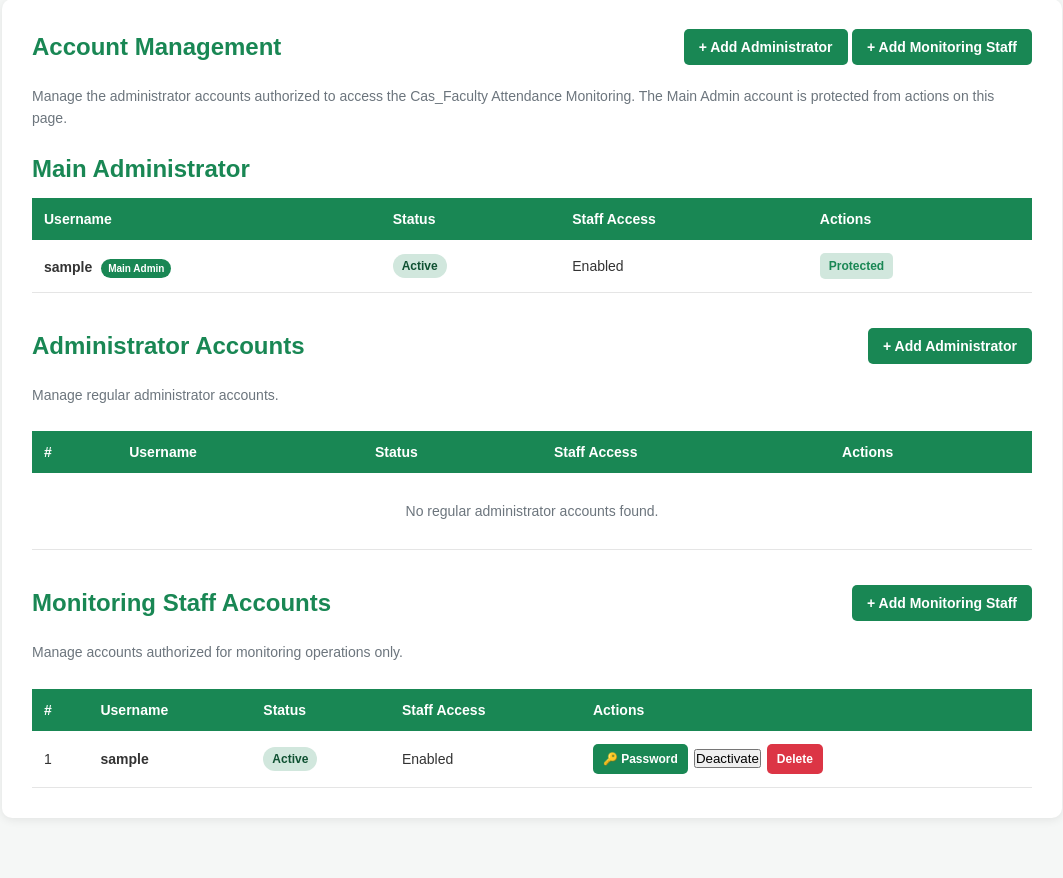
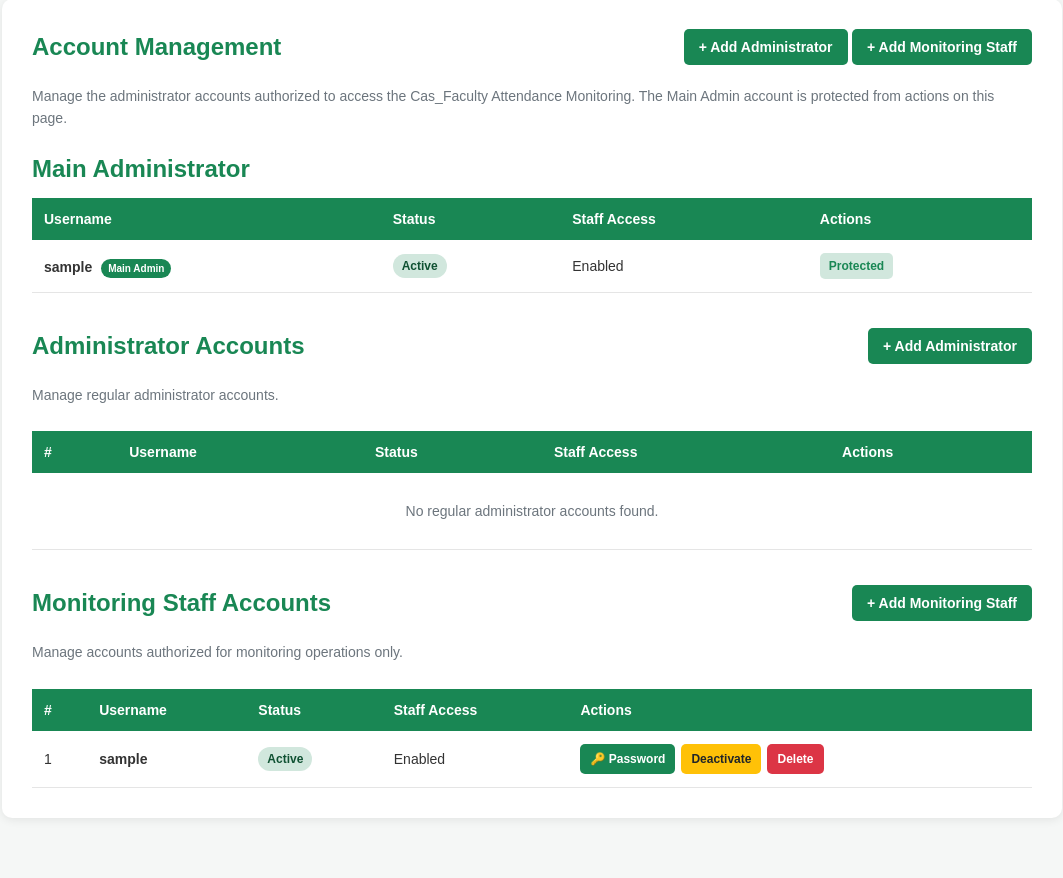
Before and after one commit to June-Paculanang/monitoring-system, a Django app: page /admin-accounts/ in a window 1280 px wide. Shown: the part 98-976 px from the top of the page, without its empty margins (108-1171 px from the left). Run offline with Django 5.2, Linux system fonts and the light colour scheme; a user stored in the database is signed in; tables that the repository leaves empty hold one stand-in row (values such as "Sample post").

Commit message:
Admin accounts reactivate btn

```diff
--- a/templates/registration/admin_accounts.html
+++ b/templates/registration/admin_accounts.html
@@ -702,7 +702,7 @@
                                   action="{% url 'admin_account_deactivate' staff.user.id %}"
                                   style="display: inline;">
                                 {% csrf_token %}
-                                <button type="submit" class="btn btn-warning btn-sm">
+                                <button type="submit" class="action-button deactivate-button">
                                     Deactivate
                                 </button>
                             </form>
@@ -711,7 +711,7 @@
                                   action="{% url 'monitoring_staff_reactivate' staff.user.id %}"
                                   style="display: inline;">
                                 {% csrf_token %}
-                                <button type="submit" class="btn btn-success btn-sm">
+                                <button type="submit" class="action-button">
                                     Reactivate
                                 </button>
                             </form>
```
